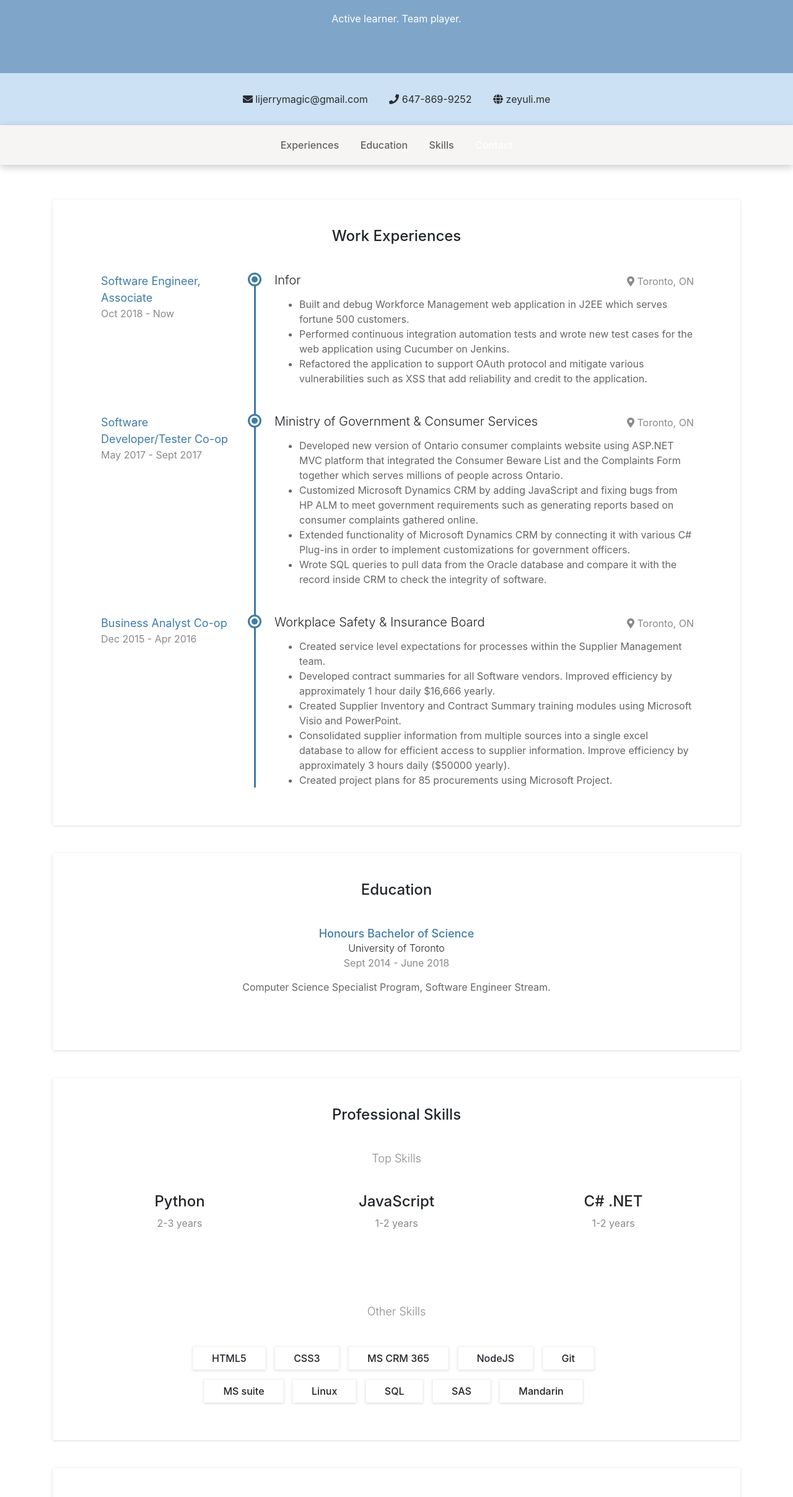
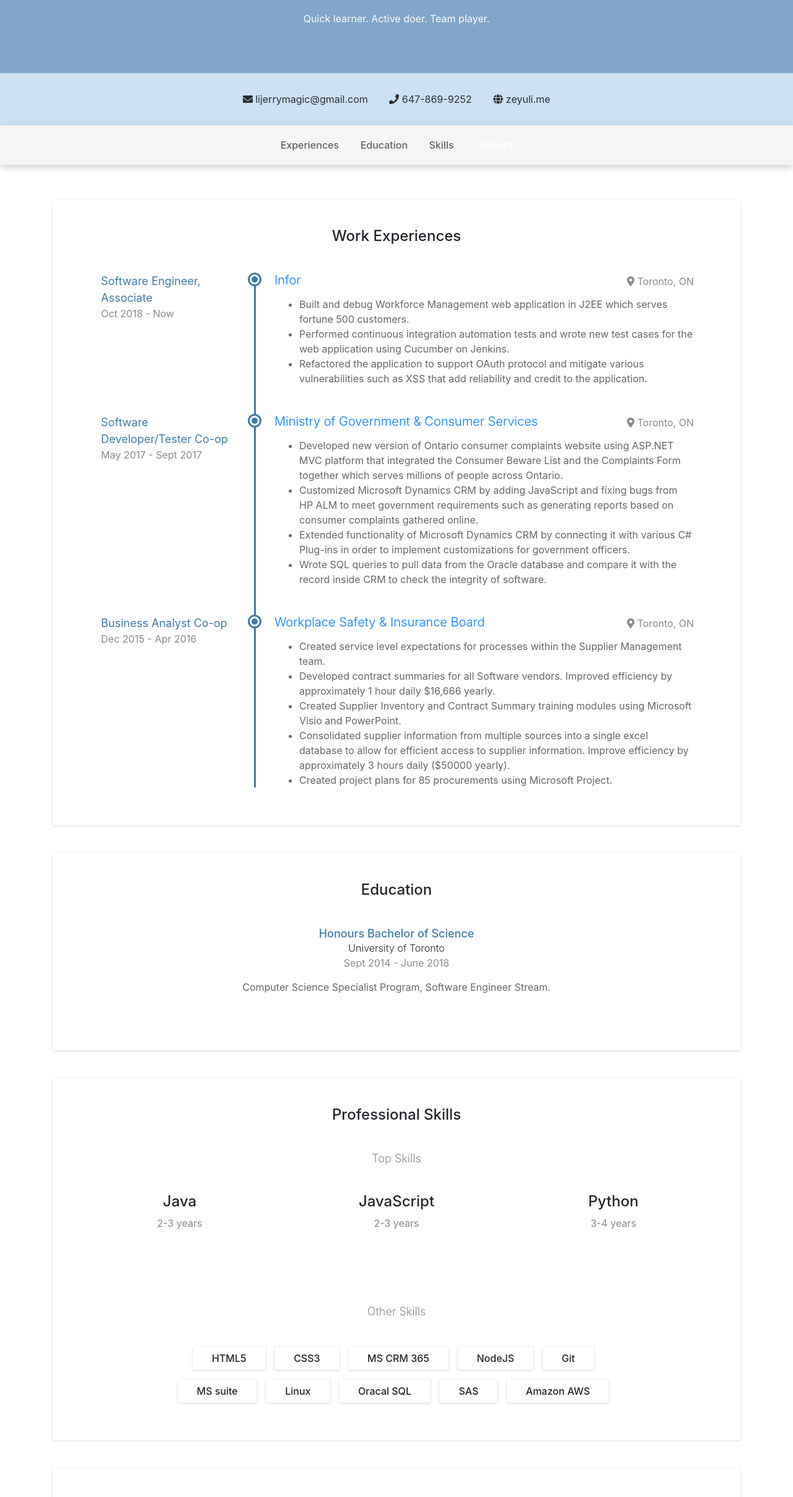
Before and after one commit to lijerrymagic/personalwebonamazon, a website with bundled scripts: page frontend/index.html in a window 1280 px wide. Shown: the part 384-2800 px from the top of the page at 62% size. Built offline with nearby package versions, Linux system fonts and the light colour scheme.

Commit message:
Update index.html

```diff
--- a/frontend/index.html
+++ b/frontend/index.html
@@ -22,8 +22,8 @@
     <header class="header">
         <div class="top-bar container-fluid">
             <div class="actions">
-                <a class="btn d-none d-md-inline-block" href="#contact-section"><i class="fas fa-paper-plane" aria-hidden="true"></i> Contact Me</a>
-                <a class="btn" href="/resume/Resume_Zeyu LI _new.docx"><i class="fas fa-download" aria-hidden="true"></i> Click for my Resume!</a>
+                <a class="btn d-none d-md-inline-block" href="#contact-section" style="color: black"><i class="fas fa-paper-plane" aria-hidden="true"></i> Contact Me</a>
+                <a class="btn" href="/resume/Resume_Zeyu LI _new.docx" style="color: black"><i class="fas fa-download" aria-hidden="true"></i> Click for my Resume!</a>
             </div><!--//actions-->
             <ul class="social list-inline">
                 <li class="list-inline-item"><a href="https://www.linkedin.com/in/zeyu-li-61202ab3/"><i class="fab fa-linkedin-in" aria-hidden="true"></i></a></li>
@@ -35,9 +35,9 @@
             <div class="container text-center">
                 <img class="profile-image" src="/image/profile.png" alt="">
                 <h1 class="name">Zeyu Li</h1>
-                <div class="title">Software Engineer, Associate</div>
+                <div class="title">Software Engineer at Infor</div>
                 <div class="profile">
-                    <p>Active learner. Team player.</p>
+                    <p>Quick learner. Active doer. Team player.</p>
                 </div><!--//profile-->
             </div><!--//container-->
         </div><!--//intro-->
@@ -73,7 +73,7 @@
             <div class="timeline">
                 <div class="item">
                     <div class="work-place">
-                        <h3 class="place">Infor </h3>
+                        <h3 class="place"><a href="https://www.infor.com" style="text-decoration: none">Infor</a></h3>
                         <div class="location"><i class="fas fa-map-marker-alt mr-1"></i>Toronto, ON</div>
                     </div>
                     <div class="job-meta">
@@ -90,7 +90,7 @@
                 </div><!--//item-->
                 <div class="item">
                     <div class="work-place">
-                        <h3 class="place">Ministry of Government & Consumer Services</h3>
+                        <h3 class="place"><a href="https://www.ontario.ca/page/ministry-government-and-consumer-services" style="text-decoration: none">Ministry of Government & Consumer Services</a></h3>
                         <div class="location"><i class="fas fa-map-marker-alt mr-1"></i>Toronto, ON</div>
                     </div>
                     <div class="job-meta">
@@ -109,7 +109,7 @@
 
                 <div class="item">
                     <div class="work-place">
-                        <h3 class="place">Workplace Safety & Insurance Board </h3>
+                        <h3 class="place"><a href="https://www.wsib.ca" style="text-decoration: none">Workplace Safety & Insurance Board </a></h3>
                         <div class="location"><i class="fas fa-map-marker-alt mr-1"></i>Toronto, ON</div>
                     </div>
                     <div class="job-meta">
@@ -157,7 +157,7 @@
                 <div class="row">
                     <div class="item col-12 col-md-4">
                         <div class="item-inner">
-                            <h4 class="skill-name">Python</h4>
+                            <h4 class="skill-name">Java</h4>
                             <div class="level">2-3 years</div>
                             <!-- <div class="desc">
                                 Lorem ipsum dolor sit amet, consectetuer adipiscing elit. Aenean commodo ligula eget dolor. Aenean massa. Cum sociis natoque penatibus et magnis dis parturient
@@ -167,7 +167,7 @@
                     <div class="item col-12 col-md-4">
                         <div class="item-inner">
                             <h4 class="skill-name">JavaScript</h4>
-                            <div class="level">1-2 years</div>
+                            <div class="level">2-3 years</div>
                             <!-- <div class="desc">
                                 Lorem ipsum dolor sit amet, consectetuer adipiscing elit. Aenean commodo ligula eget dolor. Aenean massa. Cum sociis natoque penatibus et magnis dis parturient
                             </div> -->
@@ -175,8 +175,8 @@
                     </div><!--//item-->
                     <div class="item col-12 col-md-4">
                         <div class="item-inner">
-                            <h4 class="skill-name">C# .NET</h4>
-                            <div class="level">1-2 years</div>
+                            <h4 class="skill-name">Python</h4>
+                            <div class="level">3-4 years</div>
                             <!-- <div class="desc">
                                 Lorem ipsum dolor sit amet, consectetuer adipiscing elit. Aenean commodo ligula eget dolor. Aenean massa. Cum sociis natoque penatibus et magnis dis parturient
                             </div> -->
@@ -196,9 +196,9 @@
                     <br>
                     <span class="skill-tag">MS suite</span>
                     <span class="skill-tag">Linux</span>
-                    <span class="skill-tag">SQL</span>
+                    <span class="skill-tag">Oracal SQL</span>
                     <span class="skill-tag">SAS</span>
-                    <span class="skill-tag">Mandarin</span>
+                    <span class="skill-tag">Amazon AWS</span>
                 </div>
             </div><!--//other-skills-->
 
@@ -236,7 +236,7 @@
 
     <footer class="footer text-center">
         <div class="container">
-            <small class="copyright">Copyright @ <a href="http://themes.3rdwavemedia.com/" target="_blank">3rd Wave Media</a></small>
+            <small class="copyright">Copyright @ Zeyu Li & <a href="http://themes.3rdwavemedia.com/" target="_blank">3rd Wave Media</a></small>
         </div><!--//container-->
     </footer>
 
```
